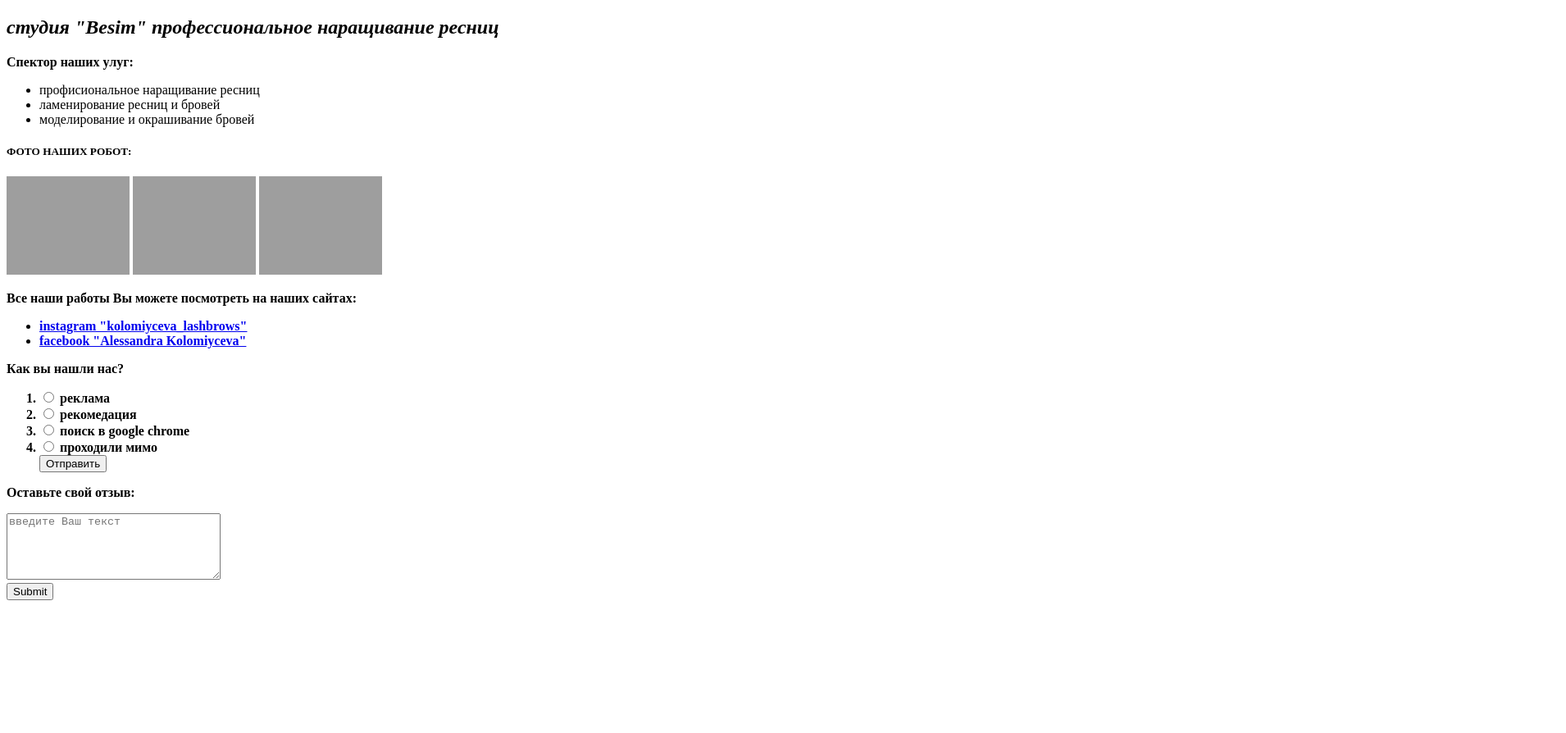
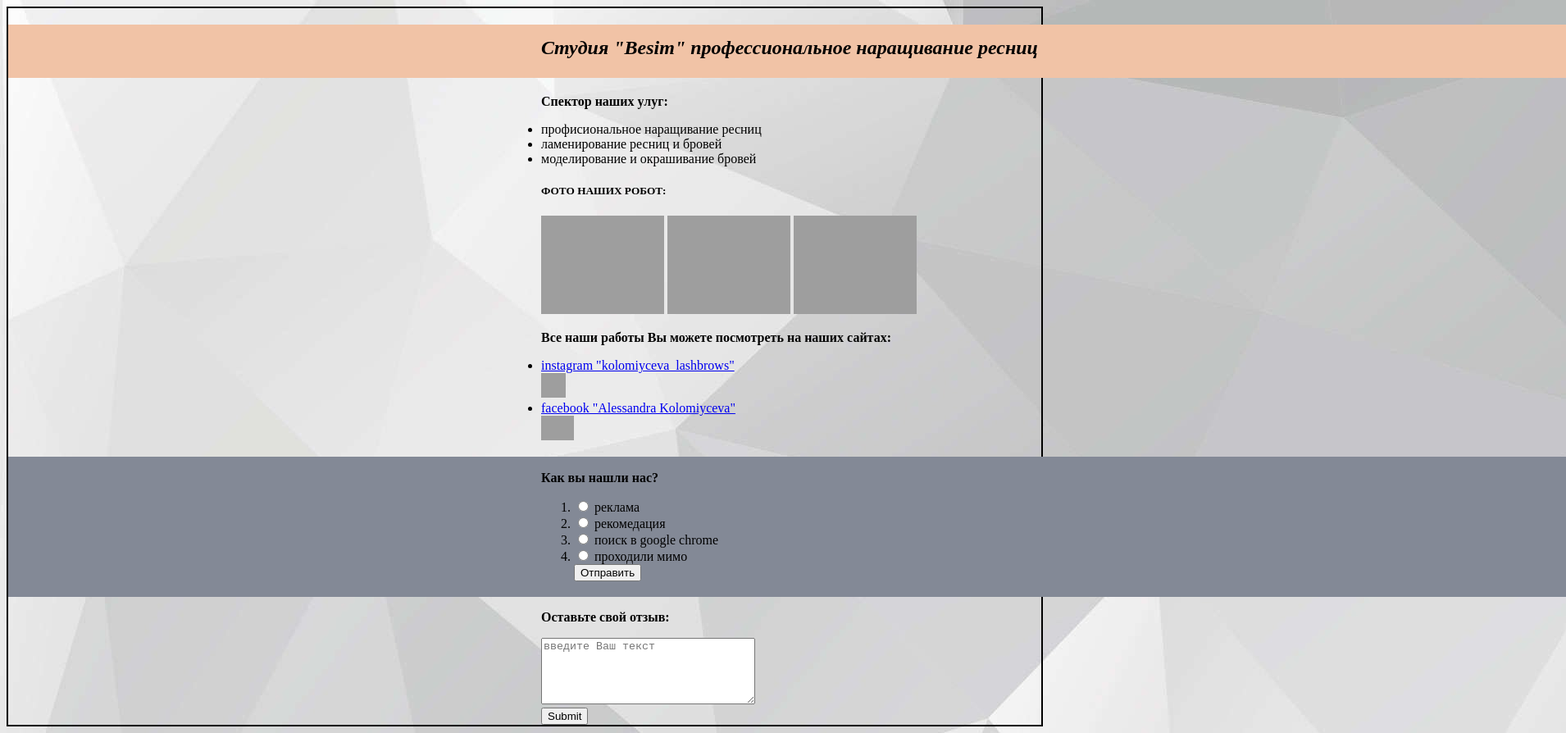
Before and after one commit to vv2k/testhtml, a plain HTML site: page index.html in a window 1280 px wide. Shown: the whole page at 82% size, 1910 px wide, since content can reach past the window. Before the commit the page ends 800 px from the top, so only its background shows below. Drawn offline with Linux system fonts and the light colour scheme; grey boxes are pictures that could not be loaded.

Commit message:
work with css

```diff
--- /dev/null
+++ b/css/style.css
@@ -0,0 +1,45 @@
+.block {
+    /*px em hr*/
+    width: 1250px;
+    height: 50px;
+    /*inline block inline-block*/
+    display: block;
+    /*red #ccc #aa2367 rgb(10,10,10) rgb(10,10,10,0.8)*/
+    color:black;
+    padding-left: 650px;
+    padding-top: 15px;
+}
+.block1 {
+    /*px em hr*/
+    width: 1250px;
+    height: 170px;
+    /*inline block inline-block*/
+    display: block;
+    /*red #ccc #aa2367 rgb(10,10,10) rgb(10,10,10,0.8)*/
+    color: black;
+    padding-left: 650px;
+    padding-top: 1px;
+}
+.block3{
+    width:1000;
+    height: 300;
+    display: block;
+    color: black;
+    padding-left: 650px;
+
+}
+.logo {
+    display:inline;
+}
+#fonpink {
+    background:#F1C3A6FF;
+}
+#fongrey {
+    background:#838996FF;
+}
+body{
+    background-image: url("фон.jpg");
+    border:2px solid black;
+    padding: 10;
+    margin: 10;
+}
--- a/index2.html
+++ b/index.html
@@ -2,39 +2,38 @@
 <html>
 
 <head>
-
     <meta charset="utf-8">
     <meta name="viewport" content="width=device-width, initial-scale=1.0">
 
     <title>Besim СТУДИЯ</title>
+    <link rel="stylesheet" href="css/style.css">
+    <script src="js/main.js" type="text/javascript"></script>
 </head>
 <body>
     <div>
-        <h2><em>студия "Besim" профессиональное наращивание ресниц</em></h2>
-        <p><b>Спектор наших улуг:</b></p>
-        <ul>
+        <h2 class="block" id="fonpink"><em>Cтудия "Besim" профессиональное наращивание ресниц</em></h2>
+       <p class="block3"><b>Спектор наших улуг:</b></p>
+        <ul class="block3">
             <li>профисиональное наращивание ресниц</li>
             <li>ламенирование ресниц и бровей</li>
             <li>моделирование и окрашивание бровей</li>
         </ul>
     </div>
-    <div>
+    <div class="block3">
         <h5>ФОТО НАШИХ РОБОТ:</h5>
         <img src="https://design-lashes.com.ua/wp-content/uploads/2019/04/img-6035.jpg" width="150" height="120">
         <img src="https://oblaka4you.ru/thumb/2/l3agdZRY5VLx8tuu-4VGqg/r/d/foto_2.jpg" width="150" height="120">
         <img src="https://www.aquarelle.in.ua/upload/images/oformlenie-brovej-10.jpg" width="150" height="120">
     </div>
-
-
-            <p><b>Все наши работы Вы можете посмотреть на наших сайтах:<b></p>
-            <ul>
+            <p class="block3"><b>Все наши работы Вы можете посмотреть на наших сайтах:</b></p>
+            <ul class="block3">
                 <li><a href="https://www.instagram.com/kolomiyceva_lashbrow/?hl=ru" target="blank">instagram "kolomiyceva_lashbrows"</a></li>
+               <a href="https://www.instagram.com/kolomiyceva_lashbrow/?hl=ru" target="_blank"><img src="https://c0.klipartz.com/pngpicture/564/543/gratis-png-instagram-iconos-de-computadora-instagram.png" width="30" height=30></a>
                 <li><a href="https://www.facebook.com/sasha.smile3" target="blank"> facebook "Alessandra Kolomiyceva" </a></li>
+                <a href="https://www.facebook.com/sasha.smile3" target="_blan"><img src="https://w7.pngwing.com/pngs/933/615/png-transparent-social-media-facebook-computer-icons-logo-facebook-blue-text-rectangle.png" wight="30" height="30"></a>
             </ul>
-
-
-    <form>
-    <div>
+    <div class="block1" id="fongrey">
+        <form>
         <p><b>Как вы нашли нас?</b></p>
         <ol><li><input type="radio" name="answer" value="a1"> реклама</li>
             <li><input type="radio" name="answer" value="a2"> рекомедация</li>
@@ -42,20 +41,15 @@
             <li><input type="radio" name="answer" value="a4"> проходили мимо</li>
             <input type="submit" value="Отправить">
         </ol>
+        </form>
     </div>
-    </form>
-    <form>
-    <div>
+
+    <div class="block3">
+        <form>
         <p><b>Оставьте свой отзыв:<b></p>
         <textarea placeholder="введите Ваш текст" cols="30" rows="5"></textarea><br>
         <input type="submit" name="Отправить">
+        </form>
     </div>
-    </form>
-
-
-
-
- </form>
-
 </body>
 </html>
```
Also changed, not shown: css/фон.jpg (added), js/main.js (added).
